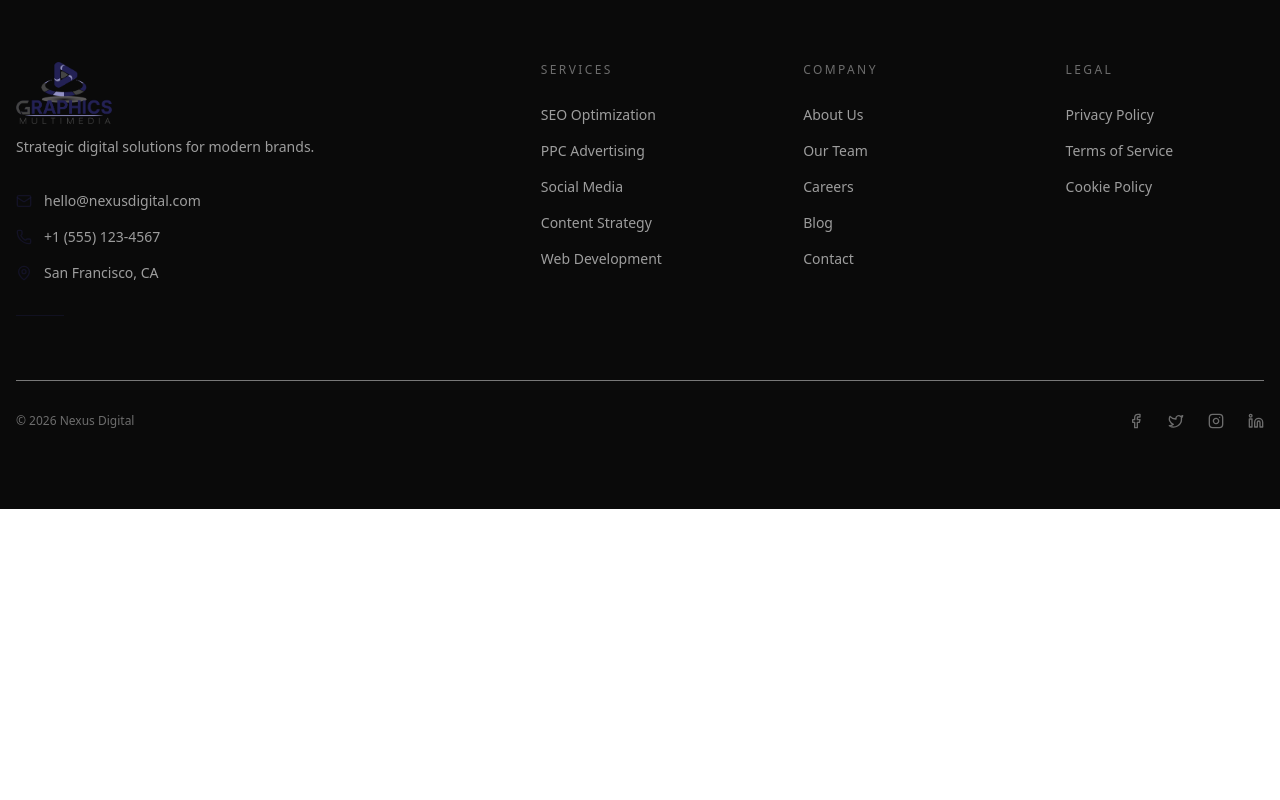
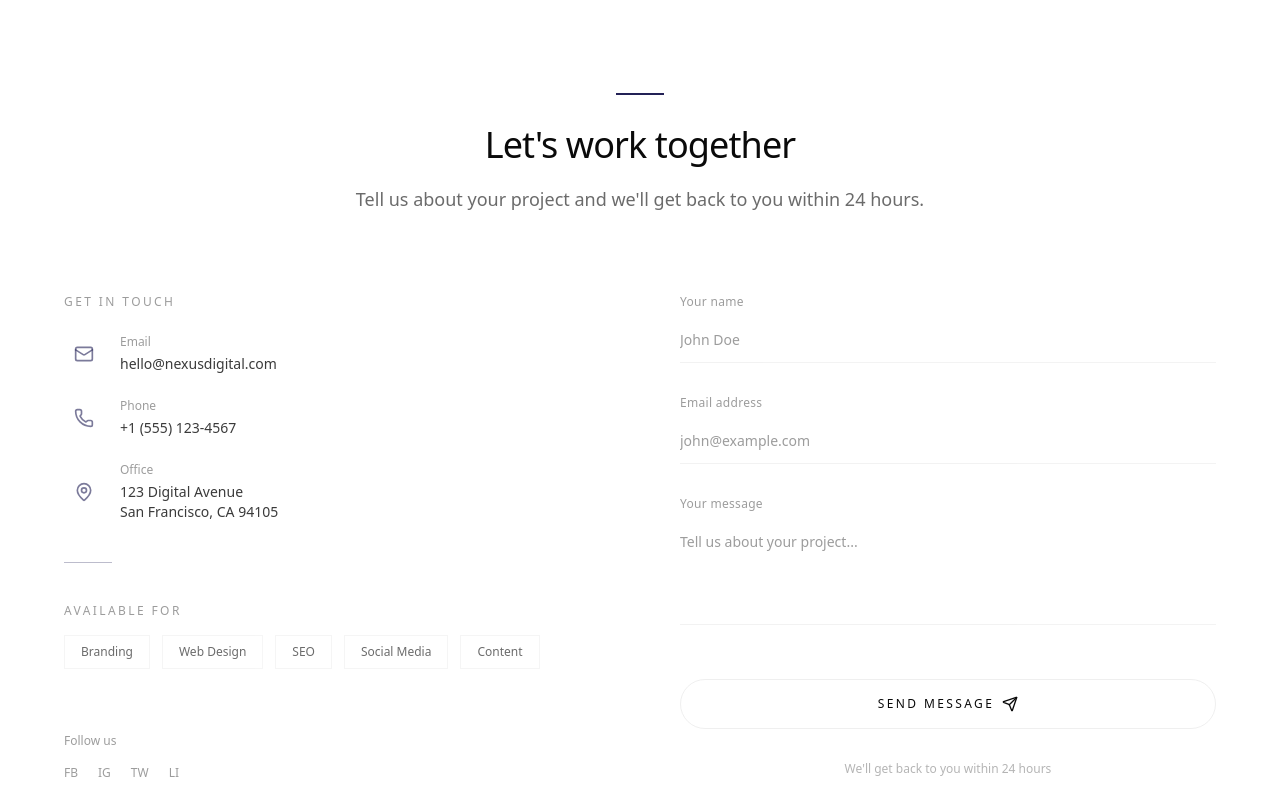
Before and after one commit to gmitsolution3/graphics-multimedia, a Next.js app: page / in a window 1280 px wide. Shown: the part 6080-6880 px from the top of the page. Before the commit the page ends 6589 px from the top, so only its background shows below. Built offline with nearby package versions, Linux system fonts and the light colour scheme.

Commit message:
contact us page added

```diff
--- a/app/page.tsx
+++ b/app/page.tsx
@@ -4,6 +4,7 @@ import About from "@/components/About";
 import Team from "@/components/Team";
 import Portfolio from "./../components/Portfolio";
 import Testimonials from "./../components/Testimonials";
+import ContactUs from "@/components/ContactUs"
 
 export default function Home() {
   return (
@@ -14,6 +15,7 @@ export default function Home() {
       <Team />
       <Portfolio />
       <Testimonials />
+      <ContactUs />
     </main>
   );
 }
--- /dev/null
+++ b/components/ContactUs.tsx
@@ -0,0 +1,249 @@
+"use client";
+
+import { useState } from "react";
+import { Button } from "@/components/ui/button";
+import { Mail, Phone, MapPin, Send } from "lucide-react";
+import Link from "next/link";
+
+export default function Contact() {
+  const [formData, setFormData] = useState({
+    name: "",
+    email: "",
+    message: "",
+  });
+
+  const handleSubmit = (e: React.FormEvent) => {
+    e.preventDefault();
+    // Handle form submission here
+    console.log(formData);
+  };
+
+  const handleChange = (
+    e: React.ChangeEvent<HTMLInputElement | HTMLTextAreaElement>,
+  ) => {
+    setFormData({
+      ...formData,
+      [e.target.name]: e.target.value,
+    });
+  };
+
+  return (
+    <section id="contact" className="py-20 lg:py-28 bg-card">
+      <div className="container mx-auto px-4">
+        {/* Minimal Section Header */}
+        <div className="max-w-3xl mx-auto mb-16 lg:mb-20 text-center">
+          <div className="inline-block">
+            <div className="w-12 h-0.5 bg-primary mx-auto mb-6"></div>
+          </div>
+          <h2 className="text-3xl lg:text-4xl font-light tracking-tight mb-5">
+            Let's work together
+          </h2>
+          <p className="text-base lg:text-lg max-w-2xl mx-auto leading-relaxed opacity-60">
+            Tell us about your project and we'll get back to you
+            within 24 hours.
+          </p>
+        </div>
+
+        <div className="max-w-6xl mx-auto">
+          <div className="grid lg:grid-cols-2 gap-16 lg:gap-20">
+            {/* Contact Information */}
+            <div className="space-y-10">
+              <div>
+                <h3 className="text-xs tracking-[0.2em] uppercase opacity-40 mb-6">
+                  Get in touch
+                </h3>
+                <div className="space-y-6">
+                  {/* Email */}
+                  <a
+                    href="mailto:hello@nexusdigital.com"
+                    className="flex items-center gap-4 group"
+                  >
+                    <div className="w-10 h-10 flex items-center justify-center">
+                      <Mail className="w-5 h-5 text-primary/60 group-hover:text-primary transition-colors" />
+                    </div>
+                    <div>
+                      <p className="text-xs opacity-40 mb-1">Email</p>
+                      <p className="text-sm opacity-80 group-hover:opacity-100 transition-opacity">
+                        hello@nexusdigital.com
+                      </p>
+                    </div>
+                  </a>
+
+                  {/* Phone */}
+                  <a
+                    href="tel:+15551234567"
+                    className="flex items-center gap-4 group"
+                  >
+                    <div className="w-10 h-10 flex items-center justify-center">
+                      <Phone className="w-5 h-5 text-primary/60 group-hover:text-primary transition-colors" />
+                    </div>
+                    <div>
+                      <p className="text-xs opacity-40 mb-1">Phone</p>
+                      <p className="text-sm opacity-80 group-hover:opacity-100 transition-opacity">
+                        +1 (555) 123-4567
+                      </p>
+                    </div>
+                  </a>
+
+                  {/* Address */}
+                  <div className="flex items-center gap-4 group">
+                    <div className="w-10 h-10 flex items-center justify-center">
+                      <MapPin className="w-5 h-5 text-primary/60 group-hover:text-primary transition-colors" />
+                    </div>
+                    <div>
+                      <p className="text-xs opacity-40 mb-1">
+                        Office
+                      </p>
+                      <p className="text-sm opacity-80">
+                        123 Digital Avenue
+                        <br />
+                        San Francisco, CA 94105
+                      </p>
+                    </div>
+                  </div>
+                </div>
+              </div>
+
+              {/* Subtle accent line */}
+              <div className="w-12 h-px bg-primary/30"></div>
+
+              {/* Availability */}
+              <div>
+                <h3 className="text-xs tracking-[0.2em] uppercase opacity-40 mb-4">
+                  Available for
+                </h3>
+                <div className="flex flex-wrap gap-3">
+                  {[
+                    "Branding",
+                    "Web Design",
+                    "SEO",
+                    "Social Media",
+                    "Content",
+                  ].map((item) => (
+                    <span
+                      key={item}
+                      className="text-xs px-4 py-2 border border-border/60 opacity-60 hover:opacity-100 hover:border-primary/30 transition-all duration-300"
+                    >
+                      {item}
+                    </span>
+                  ))}
+                </div>
+              </div>
+
+              {/* Social links (optional) */}
+              <div className="pt-6">
+                <p className="text-xs opacity-40 mb-4">Follow us</p>
+                <div className="flex items-center gap-5">
+                  {["FB", "IG", "TW", "LI"].map((social) => (
+                    <Link
+                      key={social}
+                      href="#"
+                      className="text-xs opacity-40 hover:opacity-100 hover:text-primary transition-all"
+                    >
+                      {social}
+                    </Link>
+                  ))}
+                </div>
+              </div>
+            </div>
+
+            {/* Contact Form */}
+            <div>
+              <form onSubmit={handleSubmit} className="space-y-8">
+                {/* Name Field */}
+                <div className="space-y-2">
+                  <label
+                    htmlFor="name"
+                    className="block text-xs tracking-wide opacity-40"
+                  >
+                    Your name
+                  </label>
+                  <input
+                    type="text"
+                    id="name"
+                    name="name"
+                    value={formData.name}
+                    onChange={handleChange}
+                    required
+                    className="w-full bg-transparent border-b border-border/60 py-3 text-sm opacity-80 focus:opacity-100 focus:border-primary/60 outline-none transition-all duration-300"
+                    placeholder="John Doe"
+                  />
+                </div>
+
+                {/* Email Field */}
+                <div className="space-y-2">
+                  <label
+                    htmlFor="email"
+                    className="block text-xs tracking-wide opacity-40"
+                  >
+                    Email address
+                  </label>
+                  <input
+                    type="email"
+                    id="email"
+                    name="email"
+                    value={formData.email}
+                    onChange={handleChange}
+                    required
+                    className="w-full bg-transparent border-b border-border/60 py-3 text-sm opacity-80 focus:opacity-100 focus:border-primary/60 outline-none transition-all duration-300"
+                    placeholder="john@example.com"
+                  />
+                </div>
+
+                {/* Message Field */}
+                <div className="space-y-2">
+                  <label
+                    htmlFor="message"
+                    className="block text-xs tracking-wide opacity-40"
+                  >
+                    Your message
+                  </label>
+                  <textarea
+                    id="message"
+                    name="message"
+                    value={formData.message}
+                    onChange={handleChange}
+                    required
+                    rows={4}
+                    className="w-full bg-transparent border-b border-border/60 py-3 text-sm opacity-80 focus:opacity-100 focus:border-primary/60 outline-none resize-none transition-all duration-300"
+                    placeholder="Tell us about your project..."
+                  />
+                </div>
+
+                {/* Submit Button */}
+                <div className="pt-4">
+                  <Button
+                    type="submit"
+                    className="relative overflow-hidden group bg-transparent border border-border/60 hover:border-primary/50 text-foreground uppercase text-xs tracking-[0.2em] px-8 py-6 rounded-none transition-all duration-500 w-full"
+                  >
+                    <span className="relative z-10 flex items-center justify-center gap-2">
+                      Send Message
+                      <Send className="w-3 h-3 group-hover:translate-x-1 transition-transform" />
+                    </span>
+                    <div className="absolute inset-0 bg-primary/5 -translate-x-full group-hover:translate-x-0 transition-transform duration-500"></div>
+                  </Button>
+                </div>
+
+                {/* Form note */}
+                <p className="text-xs opacity-30 text-center mt-6">
+                  We'll get back to you within 24 hours
+                </p>
+              </form>
+            </div>
+          </div>
+        </div>
+
+        {/* Bottom accent */}
+        <div className="text-center mt-20">
+          <span className="text-xs tracking-[0.3em] uppercase opacity-40">
+            Start your project today
+          </span>
+        </div>
+      </div>
+
+      {/* Corner accents */}
+      <div className="absolute bottom-0 left-0 w-12 h-12 border-l border-b border-primary/5 pointer-events-none"></div>
+      <div className="absolute bottom-0 right-0 w-12 h-12 border-r border-b border-primary/5 pointer-events-none"></div>
+    </section>
+  );
+}
```
